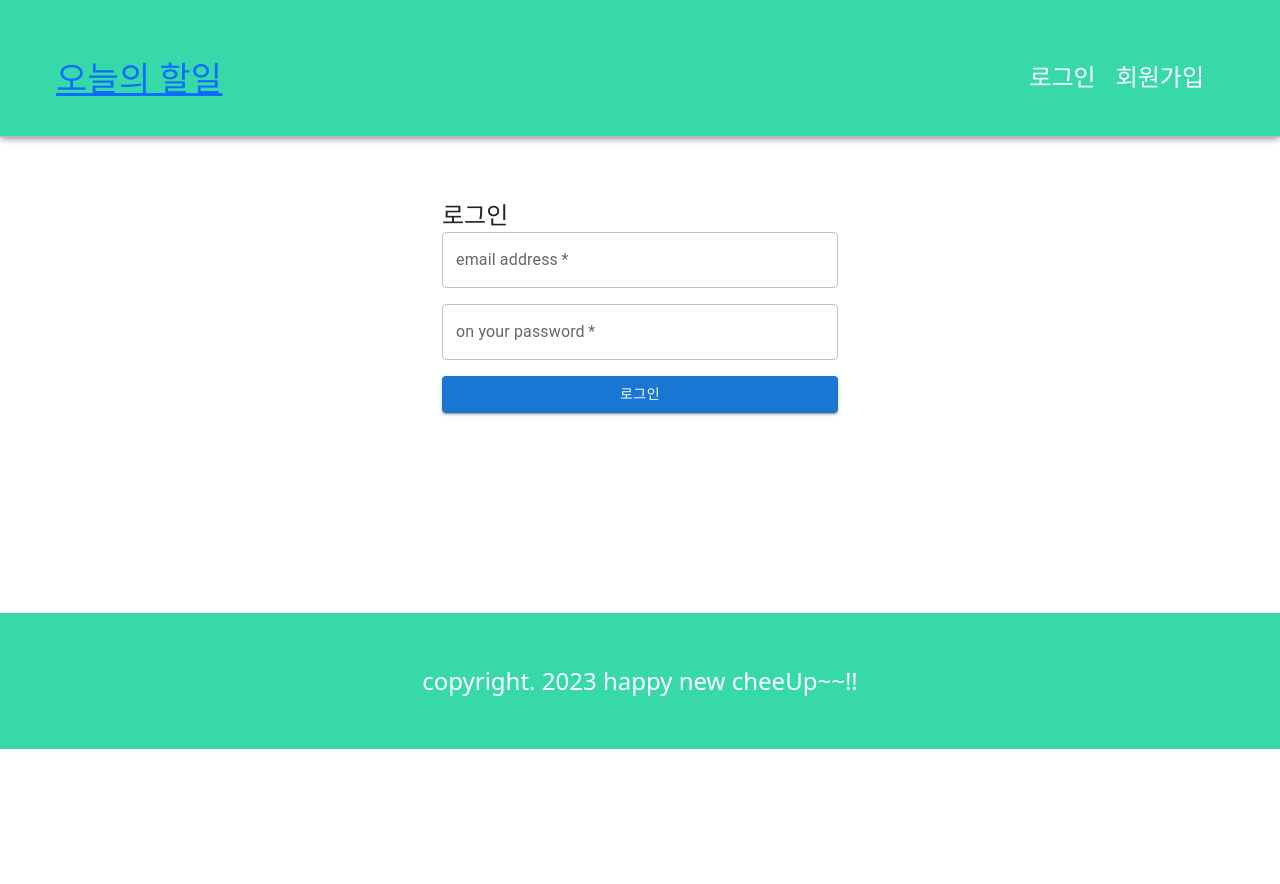
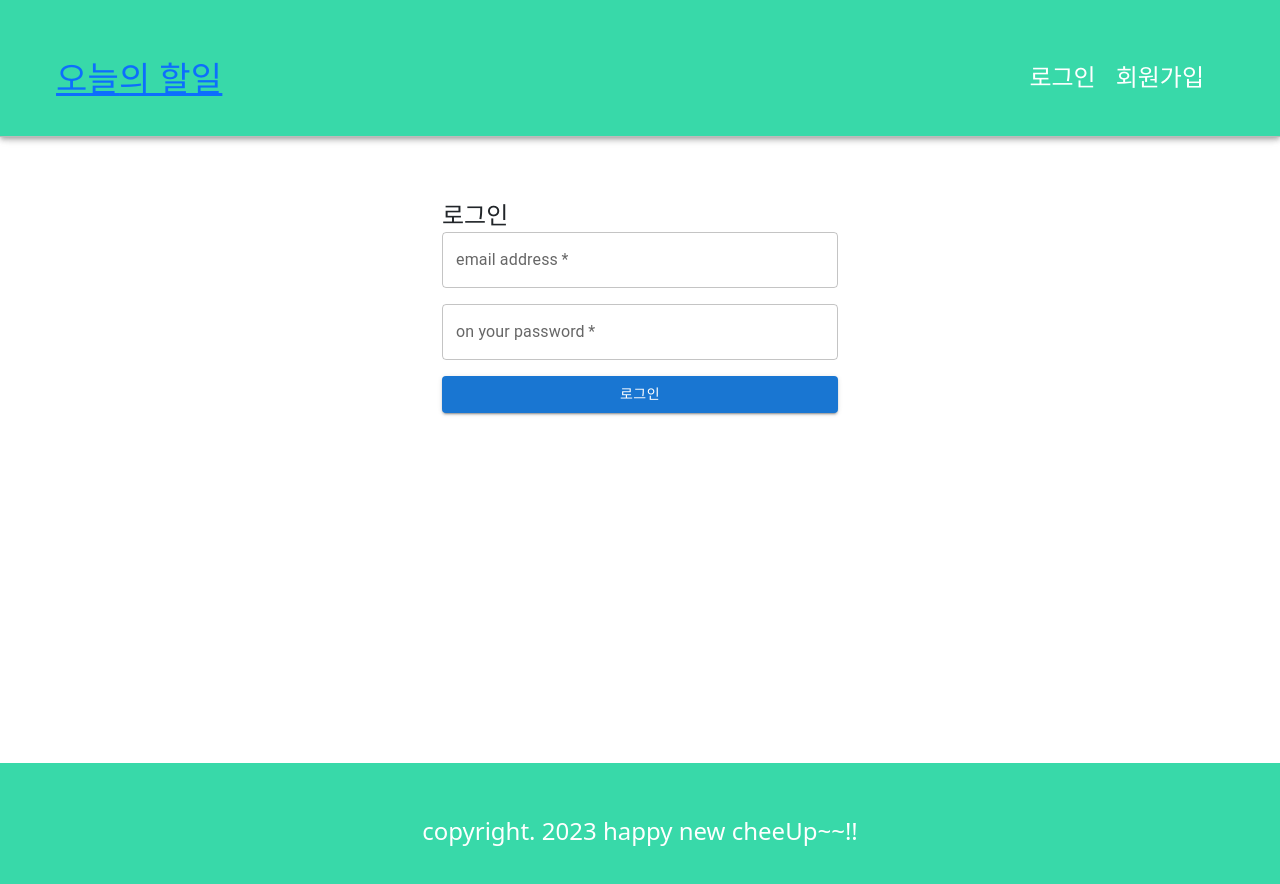
Before and after one commit to OysterOh/react-todo-app, a React (Create React App) app: page /login in a window 1280 px wide. Shown: the top 884 px of the page. Before the commit the page ends 800 px from the top, so only its background shows below. Built offline with nearby package versions, Linux system fonts and the light colour scheme; the HTML template or start-up script is replaced by a standard one.

Commit message:
12-4  푸터하단 고정, Context API 로그인 정보 전역 관리

```diff
--- a/src/App.css
+++ b/src/App.css
@@ -6,3 +6,17 @@
 body {
   background: whitesmoke;
 }
+
+.wrapper {
+  display: flex;
+  flex-direction: column;
+  justify-content: space-between;
+  height: 100vh;
+}
+
+.content-wrapper {
+  display: flex;
+  justify-content: center;
+  align-items: center;
+  flex-direction: column;
+}
--- a/src/App.js
+++ b/src/App.js
@@ -7,17 +7,23 @@
 import Join from './component/user/Join';
 import Login from './component/user/Login';
 import 'bootstrap/dist/css/bootstrap.min.css';
+import { AuthContextProvider } from './util/AuthContext';
 function App() {
   return (
-    <>
+    //데이터를 전달하고자 하는 자식 컴포넌트를 Provider로 감싼다.
+    <AuthContextProvider>
+      <div className='wrapper'>
         <Header />
+          <div className='content-wrapper'>
             <Routes>
               <Route path='/' element={<TodoTemplate/>}/>
               <Route path='/login' element={<Login/> }/>
               <Route path='/join' element={<Join /> }/>
             </Routes>
+          </div>
         <Footer />
-    </>
+      </div>
+    </AuthContextProvider>
   );
 }
 
--- a/src/component/layout/Header.js
+++ b/src/component/layout/Header.js
@@ -1,26 +1,23 @@
-import React, { useEffect, useState } from 'react'
+import React, { useContext, useEffect, useState } from 'react'
 import {AppBar, Toolbar, Grid,
     Typography, Button} from "@mui/material";
 import './header.css';
 import { Link, useNavigate } from 'react-router-dom';
 import { isLogin, getLoginUserInfo } from '../../util/login-utils';
+import AuthContext from '../../util/AuthContext';
 const Header = () => {
 
     const redirection = useNavigate({});
 
-    const [userInfo, setUserInfo] = useState({});
-
-    const { token, username, role } = userInfo;
+    //AuthContext에서 로그인 상태와 onLogout 함수를 가져온다.
+    const {isLoggedIn, onLogout, userName} = useContext(AuthContext);
 
     //로그아웃 핸들러
     const logoutHandler = e => {
-        localStorage.clear();
+        //AuthContext의 onLogout함수를 호출하여 로그인 상태를 업데이트한다.
+        onLogout();
         redirection('/login');
     }
-
-    useEffect(() => {
-        setUserInfo(getLoginUserInfo());
-    }, []);
 
     return (
         <AppBar position="fixed" style={{
@@ -37,7 +34,7 @@
                             }
                         }>
                             <Typography variant="h4">
-                                <a href="/">{isLogin() ? username + '님' : '오늘'}의 할일</a>
+                                <a href="/">{isLoggedIn ? userName + '님' : '오늘'}의 할일</a>
                             </Typography>
                         </div>
                     </Grid>
--- a/src/component/todo/TodoTemplate.js
+++ b/src/component/todo/TodoTemplate.js
@@ -138,10 +138,12 @@
       return;
     })
     .then(json => {
-      console.log("json.todos: ", json.todos);
+      // console.log("json.todos: ", json.todos);
 
       //fetch를 통해 받아온 데이터를 상태 변수에 할당한다.
-      setTodos(json.todos);
+      if (json) {
+        setTodos(json.todos);
+      }
 
       //로딩 완료 처리
       setLoading(false);
--- a/src/component/user/Login.js
+++ b/src/component/user/Login.js
@@ -1,30 +1,35 @@
-import React from 'react'
+import React, { useContext } from 'react'
 import {Button, Container, Grid,
     TextField, Typography, Link} from "@mui/material";
+import { useNavigate } from 'react-router-dom';
+
 import { API_BASE_URL as BASE, USER } from '../../config/host-config';
-import { useNavigate } from 'react-router-dom';
+import AuthContext from '../../util/AuthContext';
 
 const Login = () => {
 
-    const redirection = useNavigate({});
+    const redirection = useNavigate();
+
+    //AuthContext에서 onLogin 함수를 가져온다.
+    const {onLogin} =  useContext(AuthContext);
 
     const REQUEST_URL = BASE + USER + '/signin';
 
     //서버에 비동기 로그인 요청
-    //함수 앞에 async를 붙이면 해당 함수는 프로미스 객체를 바로 리턴한다.
+    //함수 앞에 async를 붙이면 해당 함수는 프로미스 객체를 바로 리턴합니다.
     const fetchLogin = async() => {
 
         //사용자가 입력한 이메일, 비밀번호 입력 태그 얻어오기
         const $email = document.getElementById('email');
         const $password = document.getElementById('password');
 
-        //await는 async로 선언된 함수에서만 사용이 가능하다.
-        //await는 프로미스 객체가 처리될 때까지 기다린다.
-        //프로미스 객체의 반환값을 바로 활용할 수 있게 도와준다.
-        //then()을 활용하는 것보다 가독성이 좋고 쓰기 쉽다.
+        //await는 async로 선언된 함수에서만 사용이 가능합니다.
+        //await는 프로미스 객체가 처리될 때까지 기다립니다.
+        //프로미스 객체의 반환값을 바로 활용할 수 있게 도와줍니다.
+        //then()을 활용하는 것보다 가독성이 좋고 쓰기도 쉽습니다.
         const res = await fetch(REQUEST_URL, {
             method: 'POST',
-            headers: {'content-type' : 'application/json'},
+            headers: { 'content-type' : 'application/json' },
             body: JSON.stringify({
                 email: $email.value,
                 password: $password.value
@@ -39,27 +44,30 @@
 
         const { token, userName, email, role } = await res.json();
         // console.log(json);
-        //홈으로 리다이렉트
 
         //json에 담긴 인증정보를 클라이언트에 보관
-        // 1. 로컬 스토리지 - 브라우저가 종료되어도 보관됨
-        // 2. 세션 스토리지 - 브라우저가 종료되면 사라짐
+        // 1. 로컬 스토리지 - 브라우저가 종료되어도 보관됨.
+        // 2. 세션 스토리지 - 브라우저가 종료되면 사라짐.
         localStorage.setItem('ACCESS_TOKEN', token);
         localStorage.setItem('LOGIN_USERNAME', userName);
         localStorage.setItem('USER_ROLE', role);
 
+        //Context API를 사용하여 로그인 상태를 업데이트한다.
+        onLogin(token, userName, role);
+
+        //홈으로 리다이렉트
         redirection('/');
 
         // fetch(REQUEST_URL, {
-        //     method: 'POST',
-        //     headers: {'content-type' : 'application/json'},
+        //
+        //     headers: { 'content-type' : 'application/json' },
         //     body: JSON.stringify({
         //         email: $email.value,
         //         password: $password.value
         //     })
         // })
         // .then(res => {
-        //     if (res.status === 400) {   //가입이 안되어있거나, 비밀번호 틀린 경우
+        //     if(res.status === 400) { // 가입이 안되어있거나, 비번 틀린 경우
         //         return res.text();
         //     }
         //     return res.json();
@@ -69,16 +77,19 @@
         //         alert(result);
         //         return;
         //     }
-        //     console.log('json: ',result);
-        // })
+        //     console.log(result);
+        // });
     }
 
     //로그인 요청 핸들러
     const loginHandler = e => {
         e.preventDefault();
 
-        //서버에 로그인 요청 전송
+
+
+        // 서버에 로그인 요청 전송
         fetchLogin();
+
     }
 
     return (
@@ -131,6 +142,7 @@
             </form>
         </Container>
     );
+
 }
 
-export default Login
+export default Login;
--- /dev/null
+++ b/src/util/AuthContext.js
@@ -0,0 +1,56 @@
+import React, { useEffect, useState } from "react";
+
+//새로운 전역 Context를 생성
+const AuthContext = React.createContext({
+    isLoggedIn: false,  //로그인 했는지의 여부 추적
+    userName: '',
+    onLogout: () => {}, //더미 함수를 넣으면 자동완성할 때 편하다.
+    onLogin: (email, password) => {}
+});
+
+//위에서 생성한 Context를 제공할 수 있는 provider
+//이 컴포넌트를 통해 자식 컴포넌트들에게 인증 상태와 관련된 함수들을 전달할 수 있다.
+export const AuthContextProvider = props => {
+
+    const [isLoggedIn, setIsLoggedIn] = useState(false);
+    const [userName, setUserName] = useState('');
+
+    //컴포넌트가 렌더링 될 때 localStorage에서 로그인 정보를 가지고 와서 상태를 설정한다.
+    useEffect(() => {
+        if (localStorage.getItem('isLoggedIn') === '1') {
+            setIsLoggedIn(true);
+            setUserName(localStorage.getItem('LOGIN_USERNAME'));
+        }
+    }, []);
+
+    //로그아웃 핸들러
+    const logoutHandler = () => {
+        localStorage.clear();
+        setIsLoggedIn(false);
+    }
+
+    //로그인 핸들러
+    const loginHandler = (token, userName, role) => {
+
+        localStorage.setItem('ACCESS_TOKEN', token);
+        localStorage.setItem('LOGIN_USERNAME', userName);
+        localStorage.setItem('USER_ROLE', role);
+
+        localStorage.setItem("isLoggedIn", "1");
+        setIsLoggedIn(true);
+        setUserName(userName);
+    }
+
+    return (
+        <AuthContext.Provider value={{
+            isLoggedIn,
+            userName,
+            onLogout: logoutHandler,
+            onLogin: loginHandler
+        }}>
+            {props.children}
+        </AuthContext.Provider>
+    );
+};
+
+export default AuthContext;
```
Lines whose indentation alone changed are shown as unchanged.
